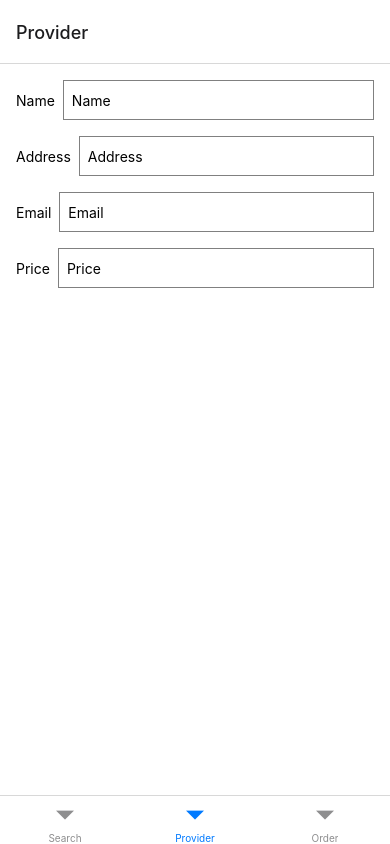
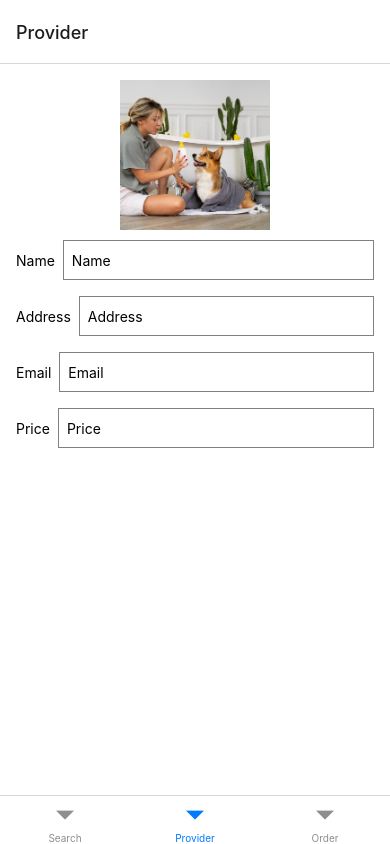
Before and after one commit to cold-flatwhite/FinalProject2024, a React Native app: screen /Provider in a window 390 px wide. Built offline with nearby package versions, Linux system fonts and the light colour scheme.

Commit message:
added image and image container in provider screen.

```diff
--- a/screens/ProviderScreen.js
+++ b/screens/ProviderScreen.js
@@ -1,4 +1,4 @@
-import { View, TextInput, Text, StyleSheet } from "react-native";
+import { View, TextInput, Text, StyleSheet, Image } from "react-native";
 import React, { useState } from "react";
 
 export default function ProviderScreen() {
@@ -6,8 +6,17 @@ export default function ProviderScreen() {
   const [address, setAddress] = useState("");
   const [email, setEmail] = useState("");
   const [price, setPrice] = useState("");
+
   return (
     <View style={styles.container}>
+      <View style={styles.imageContainer}>
+        <Image
+          style={styles.image}
+          source={require("../assets/petcare.jpg")}
+          alt="Local Icon"
+        />
+      </View>
+
       <View style={styles.inputContainer}>
         <Text>Name</Text>
         <TextInput
@@ -69,4 +78,13 @@ const styles = StyleSheet.create({
     marginLeft: 8,
     paddingLeft: 8,
   },
+  image: {
+    width: 150,
+    height: 150,
+  },
+  imageContainer: {
+    justifyContent: 'center',
+    alignItems: 'center',
+    paddingBottom : 10,
+  },
 });
```
